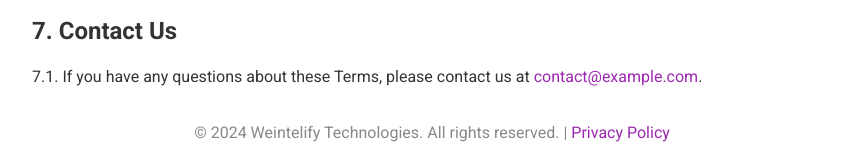
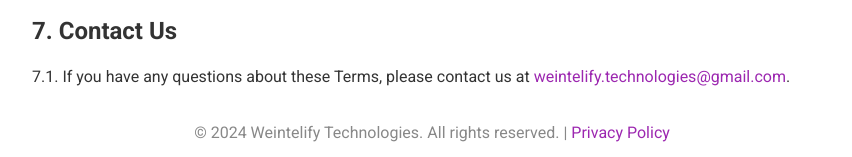
Before and after one commit to Raks-Javac/triviaJson, a plain HTML site: page index.html in a window 1280 px wide. Shown: the part 1427-1584 px from the top of the page, without its empty margins (208-1060 px from the left). Drawn offline with Linux system fonts and the light colour scheme.

Commit message:
Update index.html

```diff
--- a/index.html
+++ b/index.html
@@ -71,7 +71,7 @@
         <h2>6. Changes</h2>
         <p>6.1. We reserve the right, at our sole discretion, to modify or replace these Terms at any time. If a revision is material we will try to provide at least 30 days notice prior to any new terms taking effect. What constitutes a material change will be determined at our sole discretion.</p>
         <h2>7. Contact Us</h2>
-        <p>7.1. If you have any questions about these Terms, please contact us at <a href="mailto:weintelify.technologies.com">contact@example.com</a>.</p>
+        <p>7.1. If you have any questions about these Terms, please contact us at <a href="mailto:weintelify.technologies@gmail.com">weintelify.technologies@gmail.com</a>.</p>
         <div class="footer">
             <p>&copy; 2024 Weintelify Technologies. All rights reserved. | <a href="#">Privacy Policy</a></p>
         </div>
```
